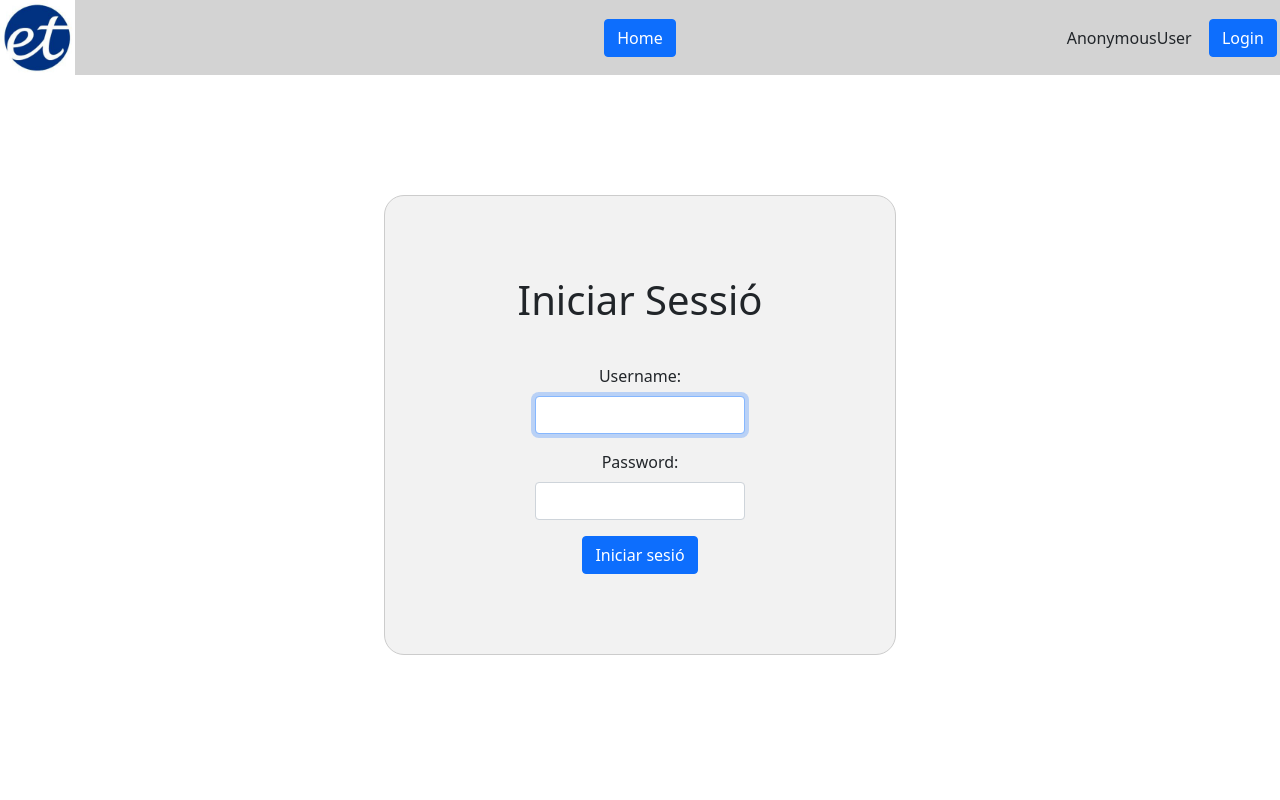
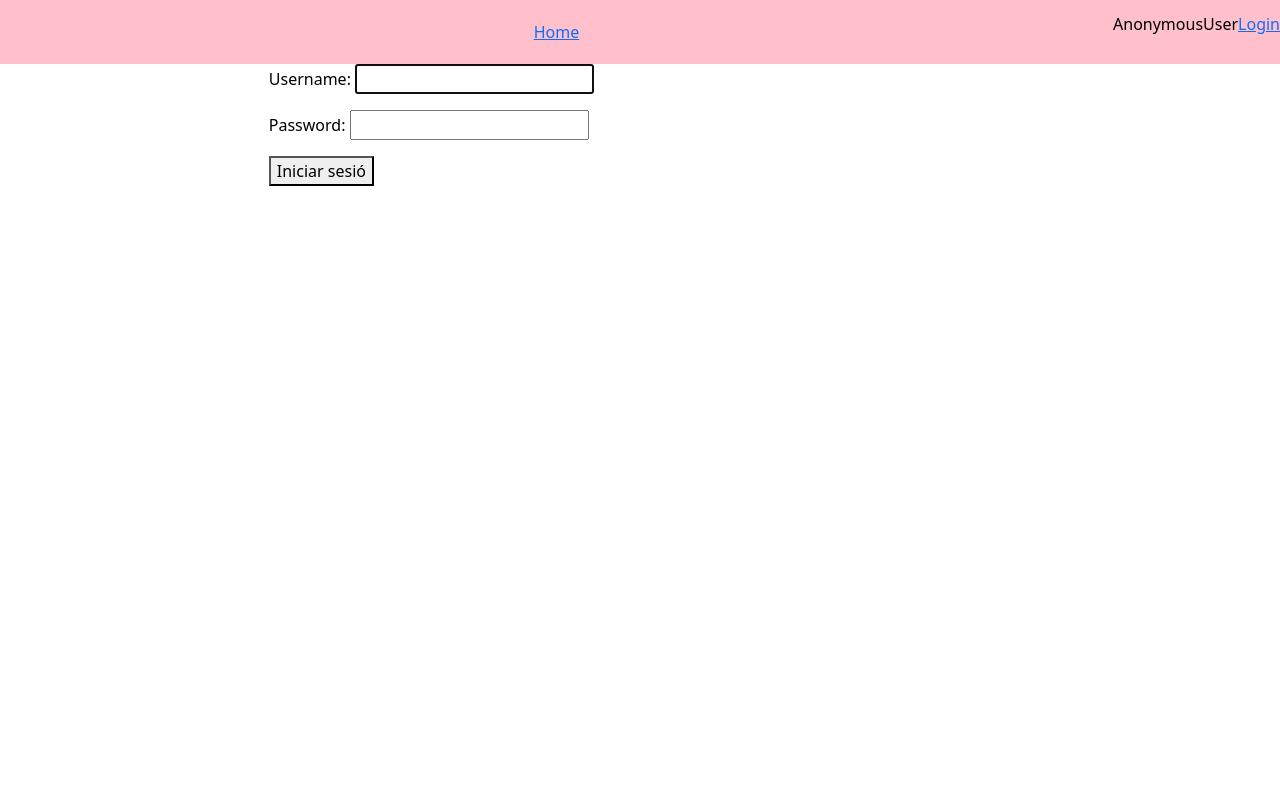
Before and after one commit to CarlosMunozRo/IETIFCT, a Django app: page /login in a window 1280 px wide. Run offline with Django 3.2, Linux system fonts and the light colour scheme; some libraries are stand-ins or nearby versions.

Commit message:
Revert "Template login home"

```diff
--- a/ieti/fct/static/style.css
+++ b/ieti/fct/static/style.css
@@ -6,67 +6,86 @@ body {
     font-size: 90%;
     margin: 2rem;
 }
-.row{
-    --bs-gutter-x: 0rem !important;
+body > *{
+    margin-left: 21vw;
+    color:black
 }
-/* button{
-    border-color: #3498db;
-    color: #fff;
-    box-shadow: 0 0 40px 40px #3498db inset, 0 0 0 0 #3498db;
-    -webkit-transition: all 150ms ease-in-out;
-    transition: all 150ms ease-in-out;
-    cursor: pointer;
-} */
-.btn-primary{
-    color:rgb(022,065,148)
-}
-/* button:hover {
-    box-shadow: 0 0 10px 0 #3498db inset, 0 0 10px 4px #3498db;
-    color:black;
-} */
-
 /* Header */
 
 .headerContainer{
-    background-color: lightgray;
     min-height: 8vh;
+    background-color: pink;
+    position:sticky;
+    left:0;
+    margin-left:0;
+    display: flex;
+    align-items: center;
 }
-
+.headerContainer > a{
+    margin-left: auto;
+}
+.loginHeader{
+    margin-left: auto;
+    display: flex;
+    flex-direction: row;
+}
 /*Landing Page*/
 
 .landingContainer{
-    width: 100vw;
+    width: 78.5vw;
     height: 90vh;
     display: flex;
 }
 .landingContent{
     margin:auto;
-    padding: 90px;
+    padding: 80px;
     border: solid 1px  #cccccc;
     border-radius: 20px;
-    width: 70vw;
+    width: 60vw;
     height: auto;
     background-color: #f2f2f2;
     text-align: center;
+}
+
+.landingContent > ol {
+    counter-reset: my-awesome-counter;
+    list-style: none;
+    padding-left: 40px;
+}
+.landingContent > ol li {
+    margin: 0 0 0.5rem 0;
+    counter-increment: my-awesome-counter;
+    position: relative;
+}
+.landingContent > ol li::before {
+    content: counter(my-awesome-counter);
+    font-size: 1.5rem;
+    font-weight: bold;
+    position: absolute;
+    --size: 32px;
+    left: calc(-1 * var(--size) - 10px);
+    line-height: var(--size);
+    width: var(--size);
+    height: var(--size);
+    top: 0;
+    border-radius: 50%;
+    text-align: center;
+    box-shadow: 2px 2px 0 lightblue;
+}
+.landingContent > ol > li > a{
+    border: solid 1px blue;
+    border-radius: 10px;
+    background-color:#3399ff;
     display: flex;
     justify-content: center;
-    flex-direction: column;
+    align-items: center;
+    height: 40px;
+    text-decoration: none;
+    color:black;
+    transition: 0.5s;
 }
-.containerTemas{
-    width: 75%;
-    display: flex;
-    align-self: center;
-}
-
-.square:before{
-    content: "";
-    display: block;
-    padding-top: 100%;  /* initial ratio of 1:1*/
-}
-.temasLanding > a:hover{
-    background-color: red;
-    border-color: red;
-    /*background: url("images/card-front.jpg") no-repeat;*/
+.landingContent > ol > li > a:hover{
+    background-color: #ccffff;
 }
 .landingContent > h2{
     margin-bottom:60px;
@@ -88,33 +107,6 @@ body {
 
 ol { counter-reset: item }
 li{ display: block }
-li:before { content: counters(item, ".") " "; counter-increment: item }
-
-/* lOGIN */
-.loginContainer{
-    width: 100vw;
-    height: 90vh;
-    display: flex;
-
-}
-.loginContent{
-    margin:15vh auto auto auto;
-    padding: 80px;
-    border: solid 1px  #cccccc;
-    border-radius: 20px;
-    width: 40vw;
-    height: auto;
-    background-color: #f2f2f2;
-    text-align: center;
-}
-.loginTitle{
-    margin-bottom: 5vh;
-}
-
-.formInput{
-    margin: auto ;
-    width: 60% !important;
-}
 
 li.active{
     background-color: #ccffff;
--- a/ieti/fct/templates/header.html
+++ b/ieti/fct/templates/header.html
@@ -1,24 +1,17 @@
-<div class="headerContainer row ">
-    <div class="col-4 align-self-start">
-        <img src="static/ietilogo.jpeg" alt="My image" width="75px" height="75px">
+<div class="headerContainer">
+    <div class="headerContent">
+        <img>
     </div>
-    <div class="col-4 d-flex justify-content-center">
-        <a class="align-self-center" href="/"> <button class="btn btn-primary">Home</button></a>
-    </div>
+    <a href="/">Home</a>
     {% if request.user.is_authenticated %}
-    <div class="col-4">
-        <div class="row h-100 d-flex justify-content-end">
-            <p class="col-3 align-self-center mb-0">{{request.user}}</p>
-            <a class="col-3 align-self-center" href="{% url 'logout' %}"><button class="btn btn-primary">Log out</button></a>
-        </div>
-
+    <div class="loginHeader">
+        <p>{{request.user}}</p>
+        <p><a href="{% url 'logout' %}">Log out</a></p>
     </div>
     {% else %}
-    <div class="col-4">
-        <div class="row h-100 d-flex justify-content-end">
-            <p class="col-4 align-self-center mb-0">{{request.user}}</p>
-            <a class="col-2 align-self-center" href="{% url 'login' %}"><button class="btn btn-primary">Login</button></a>
-        </div>
+    <div class="loginHeader">
+        <p>{{request.user}}</p>
+        <p><a href="{% url 'login' %}">Login</a></p>
     </div>
     {% endif %}
 </div>
--- a/ieti/fct/templates/login.html
+++ b/ieti/fct/templates/login.html
@@ -2,19 +2,9 @@
 {% load static %}
 {% block title %} Login {% endblock title %}
 {% block body_data %}
-<div class="loginContainer">
-    <div class="loginContent">
-        <h1 class="loginTitle">Iniciar Sessió</h1>
-        <form method="post" action="{% url 'login' %}">
-            {% csrf_token %}
-            <p><label class="form-label" for="id_username">Username:</label>
-                <input class="formInput form-control" type="text" name="username" autofocus="" autocapitalize="none" autocomplete="username" maxlength="150" required="" id="id_username"></p>
-            <p><label class="form-label" for="id_password">Password:</label>
-                <input class="formInput form-control" type="password" name="password" autocomplete="current-password" required="" id="id_password"></p>
-            <button class="btn btn-primary  btnForm" type="submit"> Iniciar sesió </button>
-            </form>
-        </form>
-    </div>
-</div>
-
+<form method="post" action="{% url 'login' %}">
+    {% csrf_token %}
+    {{ form.as_p }}
+    <button type="submit"> Iniciar sesió </button>
+</form>
 {% endblock body_data %}
```
Also changed, not shown: ieti/fct/templates/landingPage.html (+10 -7 lines), ieti/fct/static/ietilogo.jpeg (deleted).
